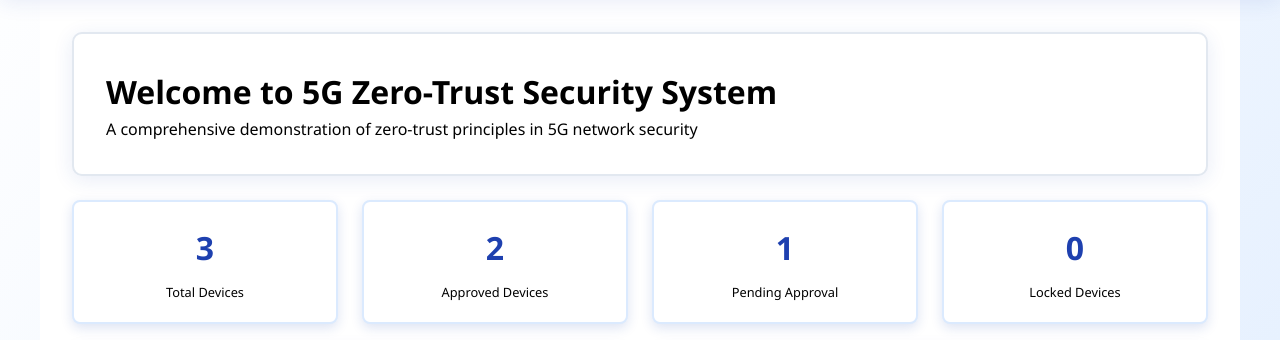
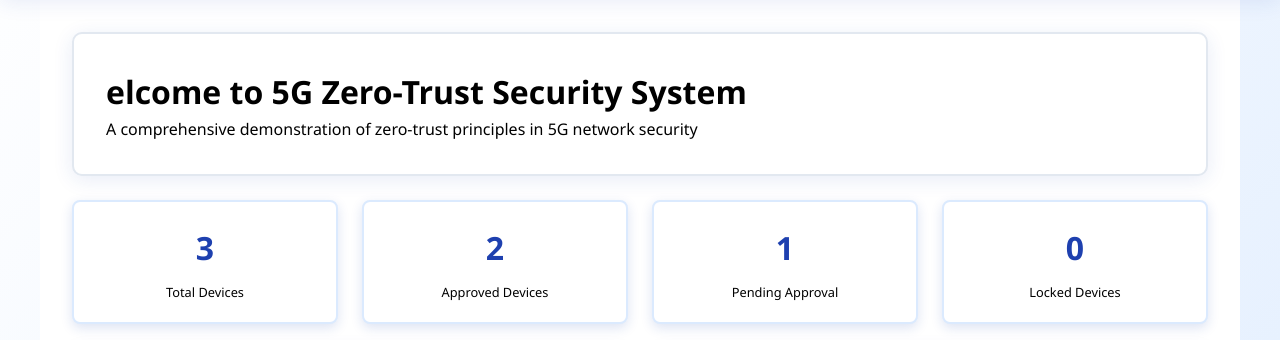
Before and after one commit to mike75hub/5G-zero-trust-sumulation, a Django app: page /demo/ in a window 1280 px wide. Shown: the part 109-449 px from the top of the page. Run offline with Django 5.2, Linux system fonts and the light colour scheme; data comes from the database, SQL or seed files in the repository.

Commit message:
changed the home page

```diff
--- a/templates/zero_trust_demo/dashboard.html
+++ b/templates/zero_trust_demo/dashboard.html
@@ -2,7 +2,7 @@
 
 {% block content %}
 <div class="card">
-    <h1>Welcome to 5G Zero-Trust Security System</h1>
+    <h1>elcome to 5G Zero-Trust Security System</h1>
     <p class="lead">A comprehensive demonstration of zero-trust principles in 5G network security</p>
 </div>
 
```
